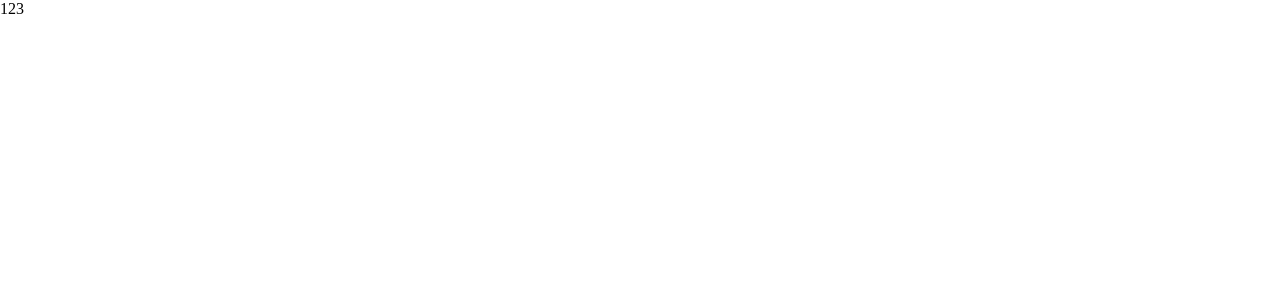
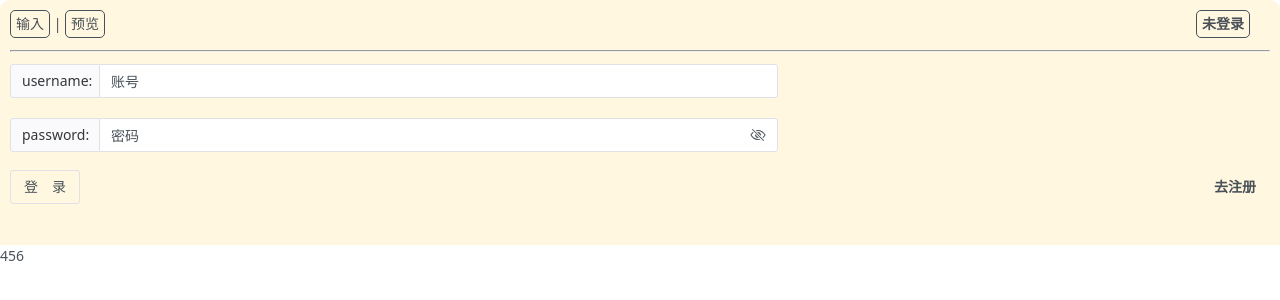
Before and after one commit to ChenzDNA/comments-ui, a Vue app: page / in a window 1280 px wide. Shown: the top 300 px of the page. Built offline with nearby package versions, Linux system fonts and the light colour scheme.

Commit message:
feat: markdown && login animation

```diff
--- a/src/App.vue
+++ b/src/App.vue
@@ -1,15 +1,28 @@
 <script setup lang="ts">
-if (window.parent) {
+import UserHeader from './components/UserHeader.vue'
 
+if (window.parent !== window) {
+  function loop() {
+    window.parent.frames[0].frameElement!.setAttribute('height', String(document.body.scrollHeight))
+    setTimeout(loop, 500)
+  }
+
+  loop()
 }
+
+
 </script>
 
 <template>
-  <div>
-    123
+  <Suspense>
+    <UserHeader/>
+  </Suspense>
+  <div class="comment-container vw100">
+    456
   </div>
 </template>
 
 <style scoped>
 
+
 </style>
--- /dev/null
+++ b/src/assets/animation.css
@@ -0,0 +1,60 @@
+
+@keyframes to-login-buttons {
+    from {
+        left: 10px;
+        right: calc(100vw - 80px);
+    }
+    to {
+        right: 10px;
+        left: calc(100vw - 80px);
+    }
+}
+
+@keyframes to-register-buttons {
+    from {
+        right: 10px;
+        left: calc(100vw - 80px);
+    }
+    to {
+        left: 10px;
+        right: calc(100vw - 80px);
+    }
+}
+
+@keyframes to-login-inputs {
+    from {
+        left: 0;
+    }
+    to {
+        left: calc(40vw - 20px);
+    }
+}
+
+@keyframes to-register-inputs {
+    from {
+        left: calc(40vw - 20px);
+    }
+    to {
+        left: 0;
+    }
+}
+
+.state-login-buttons {
+    animation: to-login-buttons 300ms ease-in-out;
+    animation-fill-mode: forwards;
+}
+
+.state-register-buttons {
+    animation: to-register-buttons 300ms ease-in-out;
+    animation-fill-mode: forwards;
+}
+
+.state-login-inputs {
+    animation: to-login-inputs 300ms ease-in-out;
+    animation-fill-mode: forwards;
+}
+
+.state-register-inputs {
+    animation: to-register-inputs 300ms ease-in-out;
+    animation-fill-mode: forwards;
+}
--- /dev/null
+++ b/src/assets/main.css
@@ -0,0 +1,29 @@
+* {
+    color: #495057;
+}
+
+.vw100 {
+    width: 100vw;
+}
+
+.beautify-scrollbar::-webkit-scrollbar {
+    width: 10px;
+    background-color: transparent;
+}
+
+.beautify-scrollbar::-webkit-scrollbar-thumb {
+    border-radius: 10px;
+    background-color: rgba(0, 0, 0, .2);
+}
+
+.transition-300ms {
+    transition: 300ms;
+}
+
+.position-absolute {
+    position: absolute;
+}
+
+.position-relative {
+    position: relative;
+}
--- /dev/null
+++ b/src/components/MarkdownView.vue
@@ -0,0 +1,28 @@
+<script setup lang="ts">
+import { computed } from "vue";
+import { marked } from "marked";
+import hljs from "highlight.js";
+
+const props = defineProps<{ content: string }>()
+
+marked.setOptions({
+  renderer: new marked.Renderer,
+  gfm: true,
+  pedantic: false,
+  async: true,
+  highlight(code: string, language: string): string {
+    return hljs.highlight(code, { language, ignoreIllegals: true }).value
+  }
+})
+const result = computed(() => {
+  return marked(props.content)
+})
+</script>
+
+<template>
+  <div v-html="result"></div>
+</template>
+
+<style scoped>
+
+</style>
--- /dev/null
+++ b/src/components/UserHeader.vue
@@ -0,0 +1,125 @@
+<script setup lang="ts">
+import { ref } from "vue";
+import MarkdownView from "./MarkdownView.vue";
+import { NButton, NInput, NInputGroup, NInputGroupLabel } from 'naive-ui';
+import { useUserStore } from "../store/user";
+
+const flag = ref<'input' | 'view' | 'user'>('user')
+
+const content = ref('# we can talk with markdown!')
+const userStore = useUserStore()
+
+const username = ref('')
+const password = ref('')
+const opt = ref<0 | 1>(0)
+
+</script>
+
+<template>
+  <div class="header vw100">
+    <div class="header-top">
+      <div class="button" @click="flag='input'">输入</div>
+      |
+      <div class="button" @click="flag='view'">预览</div>
+      <b class="button" style="float: right" @click="flag='user'">{{
+          userStore.hasLogin ? userStore.user.nickname : '未登录'
+        }}</b>
+    </div>
+    <hr style="margin-bottom: 12px"/>
+    <template v-if="flag==='input'">
+      <n-input
+        :disabled="!userStore.hasLogin"
+        type="textarea"
+        v-model:value="content"
+        :resizable="false"
+        :autosize="{minRows:7,maxRows:7}"
+        style="border-radius: 5px;"
+        maxlength="16384"
+        show-count
+        class="beautify-scrollbar"
+        placeholder="write your comment here"/>
+    </template>
+    <template v-else-if="flag==='view'">
+      <MarkdownView :content="content" class="markdown-view beautify-scrollbar"/>
+    </template>
+    <template v-else-if="flag==='user'">
+      <n-input-group class="user-input position-relative" ref="inputUsername"
+                     :class="opt===0?'state-register-inputs':'state-login-inputs'">
+        <n-input-group-label>username:</n-input-group-label>
+        <n-input type="text" v-model:value="username" placeholder="账号" maxlength="20" clearable
+                 :show-count="opt===1"/>
+      </n-input-group>
+      <n-input-group style="top: 20px" class="user-input position-relative" ref="inputPassword"
+                     :class="opt===0?'state-register-inputs':'state-login-inputs'">
+        <n-input-group-label>password:</n-input-group-label>
+        <n-input type="password" v-model:value="password" show-password-on="mousedown" placeholder="密码" clearable/>
+      </n-input-group>
+      <div style="position: absolute;top: 170px;width: 100vw;left: 0;">
+        <n-button ref="buttonLogin" :class="opt===0?'state-register-buttons':'state-login-buttons'">
+          {{ opt === 0 ? '登&emsp;录' : '注&emsp;册' }}
+        </n-button>
+        <n-button quaternary @click="opt^=1" class="position-absolute right-10" ref="buttonSwitch"
+                  :class="opt===0?'state-login-buttons':'state-register-buttons'">
+          <b>去{{ opt === 0 ? '注册' : '登录' }}</b>
+        </n-button>
+      </div>
+    </template>
+  </div>
+</template>
+
+<style scoped>
+.header {
+  background-color: #fff7e0;
+  box-sizing: border-box;
+  padding: 10px;
+  border-radius: 10px 10px 0 0;
+  height: 245px;
+  position: relative;
+}
+
+.header-top {
+  padding-right: 20px;
+  margin-bottom: 12px;
+}
+
+.header-top > * {
+  display: inline-block;
+}
+
+.button {
+  border: #495057 1px solid;
+  padding: 2px 5px;
+  border-radius: 5px;
+  cursor: pointer;
+  user-select: none;
+  display: inline-block;
+}
+
+.button:hover {
+  background-color: #fffaf8;
+}
+
+.button:active {
+  background-color: #f3f0f0;
+}
+
+.markdown-view {
+  border: 1px solid #495057;
+  box-sizing: border-box;
+  padding-left: 10px;
+  height: 170px;
+  overflow: auto;
+  border-radius: 5px;
+}
+
+.user-input {
+  width: 60vw;
+}
+
+.user-input > div:nth-child(1) {
+  width: 90px;
+}
+
+
+
+</style>
--- a/src/main.ts
+++ b/src/main.ts
@@ -1,5 +1,11 @@
 import { createApp } from 'vue'
-import './style.css'
+import './assets/main.css'
+import './assets/animation.css'
 import App from './App.vue'
+import 'highlight.js/styles/github.css'
+import { createPinia } from "pinia";
 
-createApp(App).mount('#app')
+const app = createApp(App)
+const pinia = createPinia()
+app.use(pinia)
+app.mount('#app')
--- /dev/null
+++ b/src/store/user.ts
@@ -0,0 +1,23 @@
+import { defineStore } from "pinia";
+import { tokenLogin } from "../apis/user";
+import { User } from "../interface";
+
+export const useUserStore = defineStore('user', {
+  state() {
+    return {
+      hasLogin: false,
+      user: {} as User
+    }
+  },
+  actions: {
+    async t() {
+      let userRes = await tokenLogin();
+      if (userRes.code != 200) {
+
+        return
+      }
+      this.hasLogin = true
+      this.user = userRes.data
+    }
+  }
+})
--- a/src/style.css
+++ /dev/null
@@ -1,4 +0,0 @@
-* {
-    margin: 0;
-    padding: 0;
-}
```
Also changed, not shown: src/interface/index.ts (+5 -5 lines).
